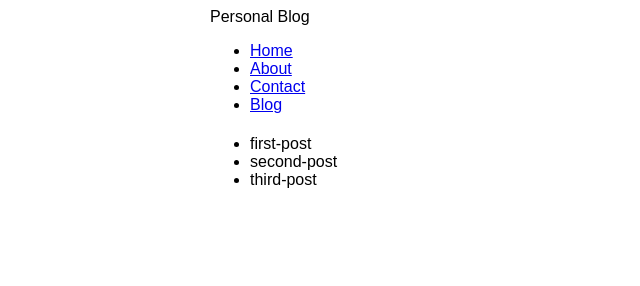
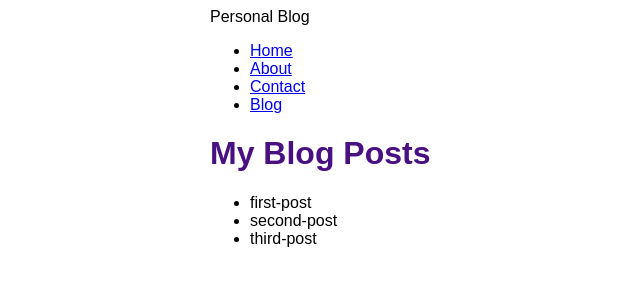
Before and after one commit to andra022/First-G, a Gatsby site: page /blog in a window 1280 px wide. Shown: the whole page, without its empty margins (180-820 px from the left). Built offline with nearby package versions, Linux system fonts and the light colour scheme; Gatsby itself is replaced by a stand-in of ours.

Commit message:
Added a pageHeading to Blog page

```diff
--- a/src/pages/blog.js
+++ b/src/pages/blog.js
@@ -4,7 +4,7 @@ import { graphql } from 'gatsby'
 
 const BlogPage = ({ data }) => {
   return (
-    <Layout pageTitle="My Blog Posts">
+    <Layout pageHeading='My Blog Posts' pageTitle="My Blog Posts">
       <ul>
         {
         data.allFile.nodes.map( node => (
```
